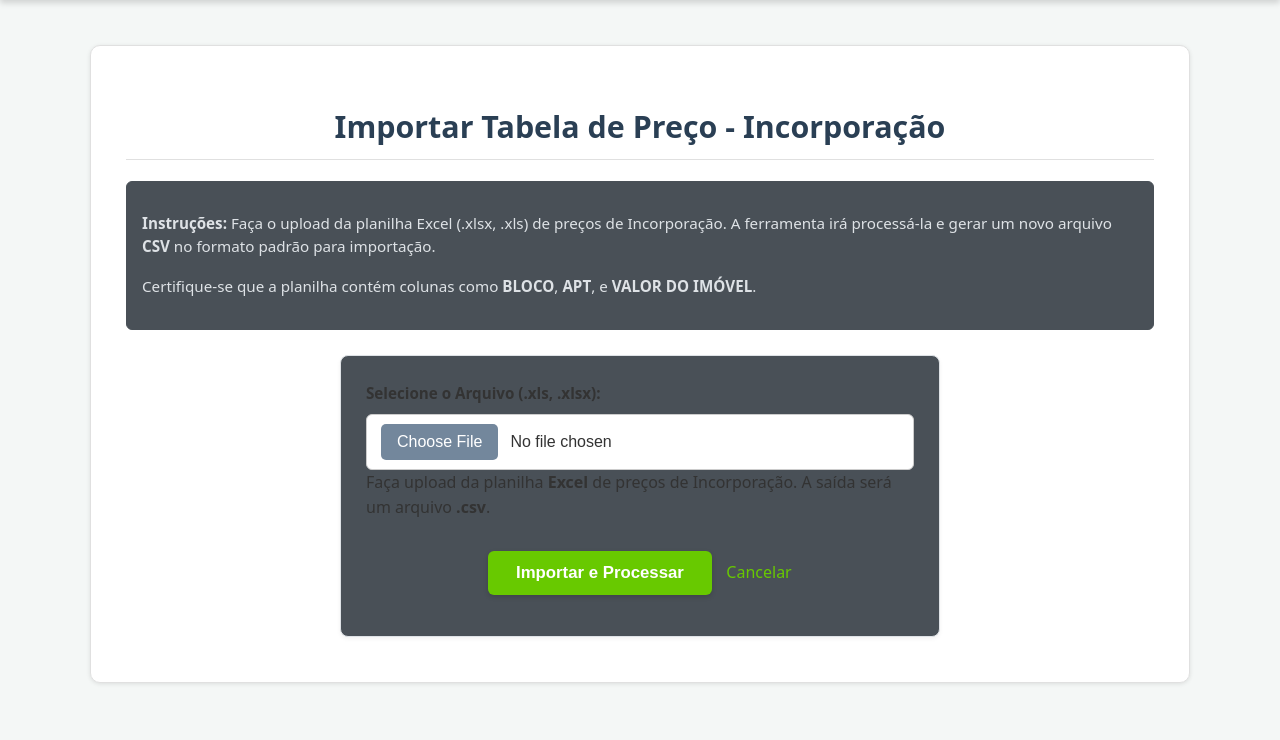
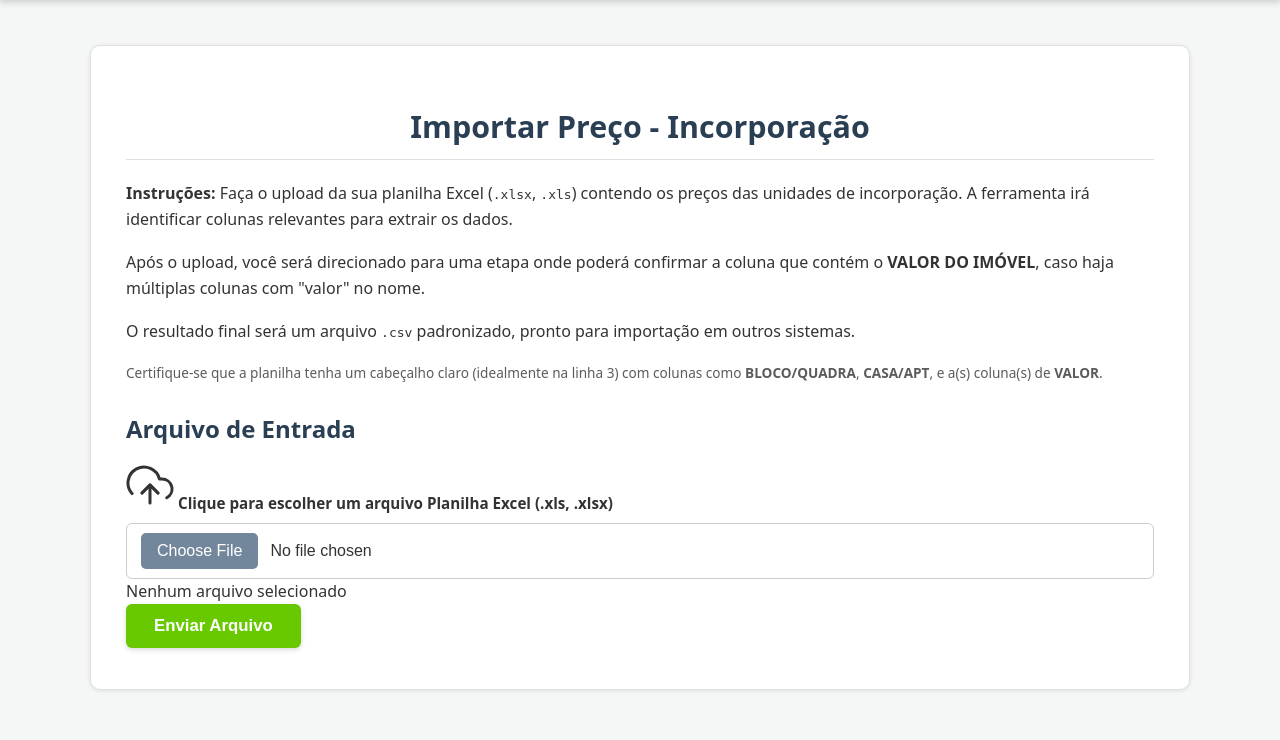
Before and after one commit to Timesistemaimobi/SISTEMA-WEB-DE-LANCAMENTO, a Flask app: page /importacao-preco-incorporacao in a window 1280 px wide. Shown: the part 60-800 px from the top of the page. Run offline with Flask 3, Linux system fonts and the light colour scheme.

Commit message:
Update importacao_preco_incorporacao.html
- ESTILIZAÇÃO 2.0

```diff
--- a/templates/importacao_preco_incorporacao.html
+++ b/templates/importacao_preco_incorporacao.html
@@ -1,104 +1,128 @@
-{# templates/importacao_preco_incorporacao.html #} {% extends 'base.html' %} {%
-block title %}Importar Tabela Preço - Incorporação{% endblock %} {% block styles
-%} {{ super() }} {# Você pode adicionar estilos específicos aqui se precisar #}
-<style>
-  .description {
-    background-color: #495057;
-    color: #dee2e6;
-    border: 1px solid #495057;
-    padding: 15px;
-    border-radius: 6px;
-    margin-bottom: 25px;
-    font-size: 0.95em;
-    line-height: 1.5;
-  }
-  .form-container {
-    max-width: 600px;
-    margin: 20px auto;
-    padding: 25px;
-    background-color: #495057;
-    border: 1px solid #dee2e6;
-    border-radius: 8px;
-    box-shadow: 0 2px 4px rgba(0, 0, 0, 0.05);
-  }
-</style>
-{% endblock %} {% block content %}
-<div class="container mt-4">
-  <h1>Importar Tabela de Preço - Incorporação</h1>
+{# templates/importacao_preco_incorporacao.html #}
+{% extends 'base.html' %}
 
-  <div class="description">
+{% block title %}Importar Preço - Incorporação{% endblock %}
+
+{% block styles %}
+{{ super() }}
+{# Não são necessários estilos CSS específicos aqui se tudo foi movido para styles.css
+   e as classes reutilizadas são suficientes.
+   Apenas se houver alguma variação MUITO pequena SÓ para esta página.
+#}
+{% endblock %}
+
+{% block content %}
+<div class="container page-container">
+  <h1>Importar Preço - Incorporação</h1>
+
+  <div class="tool-description-box"> {# REUTILIZA A CLASSE #}
     <p>
-      <strong>Instruções:</strong> Faça o upload da planilha Excel (.xlsx, .xls)
-      de preços de Incorporação. A ferramenta irá processá-la e gerar um novo
-      arquivo <strong>CSV</strong> no formato padrão para importação.
+      <strong>Instruções:</strong> Faça o upload da sua planilha Excel (<code>.xlsx</code>, <code>.xls</code>) contendo os preços das unidades de incorporação.
+      A ferramenta irá identificar colunas relevantes para extrair os dados.
     </p>
     <p>
-      Certifique-se que a planilha contém colunas como <strong>BLOCO</strong>,
-      <strong>APT</strong>, e <strong>VALOR DO IMÓVEL</strong>.
+      Após o upload, você será direcionado para uma etapa onde poderá confirmar a coluna que contém o <strong>VALOR DO IMÓVEL</strong>, caso haja múltiplas colunas com "valor" no nome.
     </p>
-    {# Simplifiquei a lista #}
+    <p>
+      O resultado final será um arquivo <code>.csv</code> padronizado, pronto para importação em outros sistemas.
+    </p>
+    <p>
+      <small>Certifique-se que a planilha tenha um cabeçalho claro (idealmente na linha 3) com colunas como <strong>BLOCO/QUADRA</strong>, <strong>CASA/APT</strong>, e a(s) coluna(s) de <strong>VALOR</strong>.</small>
+    </p>
   </div>
 
-  {# Bloco para exibir mensagens flash #} {% with messages =
-  get_flashed_messages(with_categories=true) %} {% if messages %} {% for
-  category, message in messages %}
-  <div
-    class="alert alert-{{ category if category != 'message' else 'info' }} alert-dismissible fade show"
-    role="alert"
-  >
-    {{ message }}
-    <button
-      type="button"
-      class="btn-close"
-      data-bs-dismiss="alert"
-      aria-label="Close"
-    ></button>
-  </div>
-  {% endfor %} {% endif %} {% endwith %}
+  {# Mensagens Flash já são tratadas pelo base.html, não precisa repetir aqui
+     A menos que você queira um posicionamento diferente SÓ para esta página.
+     Se o base.html já tem o bloco de flash messages, ele será incluído.
+  #}
 
-  <div class="form-container">
+  <div class="upload-form-section"> {# REUTILIZA A CLASSE #}
+    <h2>Arquivo de Entrada</h2>
     <form
       method="post"
       enctype="multipart/form-data"
       action="{{ url_for('importacao_preco_incorporacao_tool') }}"
+      id="uploadFormPrecoIncorp" {# ID único para o formulário #}
     >
-      <div class="mb-3">
-        {# Mostra as extensões permitidas dinamicamente #}
-        <label for="arquivo_entrada_incorp" class="form-label"
-          ><strong
-            >Selecione o Arquivo ({% for ext in ALLOWED_EXTENSIONS %}.{{ ext
-            }}{% if not loop.last %}, {% endif %}{% endfor %}):</strong
-          ></label
+      {{ form.csrf_token if form and form.csrf_token }}
+
+      <div class="file-input-wrapper"> {# REUTILIZA A CLASSE #}
+        <label
+          for="arquivo_entrada_preco_incorp" {# ID DIFERENTE para o input/label #}
+          class="custom-file-upload" {# REUTILIZA A CLASSE #}
+          id="fileUploadLabelPrecoIncorp" {# ID DIFERENTE para o JS #}
         >
-        {# O accept ainda pode listar todos, mas a descrição foca no Excel como
-        entrada principal #}
+          <span class="upload-icon">
+            {# Ícone SVG de Upload (mesmo dos formatadores) #}
+            <svg xmlns="http://www.w3.org/2000/svg" width="48" height="48" viewBox="0 0 24 24" fill="none" stroke="currentColor" stroke-width="1.5" stroke-linecap="round" stroke-linejoin="round" class="feather feather-upload-cloud">
+              <polyline points="16 16 12 12 8 16"></polyline><line x1="12" y1="12" x2="12" y2="21"></line><path d="M20.39 18.39A5 5 0 0 0 18 9h-1.26A8 8 0 1 0 3 16.3"></path><polyline points="16 16 12 12 8 16"></polyline>
+            </svg>
+          </span>
+          <span class="upload-text">Clique para escolher um arquivo</span>
+          <span class="upload-hint">
+            Planilha Excel ({% for ext in ALLOWED_EXTENSIONS %}.{{ ext }}{% if not loop.last %}, {% endif %}{% endfor %})
+          </span>
+        </label>
         <input
           type="file"
-          class="form-control"
-          id="arquivo_entrada_incorp"
-          name="arquivo_entrada"
+          id="arquivo_entrada_preco_incorp" {# ID DIFERENTE #}
+          name="arquivo_entrada" {# O name DEVE ser o mesmo que o Flask espera #}
           accept="{% for ext in ALLOWED_EXTENSIONS %}.{{ ext }}{% if not loop.last %},{% endif %}{% endfor %}"
           required
+          class="hidden-file-input" {# Adiciona classe para esconder #}
         />
-        <div class="form-text">
-          Faça upload da planilha <strong>Excel</strong> de preços de
-          Incorporação. A saída será um arquivo <strong>.csv</strong>.
-        </div>
+        <div id="file-name-display-preco-incorp" class="file-name-display">Nenhum arquivo selecionado</div> {# ID DIFERENTE, classe comum #}
       </div>
 
-      <div style="text-align: center; margin-top: 30px">
-        <button type="submit" class="btn btn-primary btn-lg">
-          <i class="fas fa-upload me-2"></i> Importar e Processar
+      <div class="submit-button-wrapper"> {# REUTILIZA A CLASSE #}
+        <button type="submit" class="btn btn-primary btn-lg"> {# Reutiliza classes de botão #}
+          <i class="fas fa-file-invoice-dollar"></i> {# Ícone diferente, ex: para preço/valor #}
+          Enviar Arquivo
         </button>
-        <a
-          href="{{ url_for('home') }}"
-          class="btn btn-secondary btn-lg"
-          style="margin-left: 10px"
-          >Cancelar</a
-        >
+        {# O botão Cancelar pode ser estilizado de forma diferente ou removido se o menu de navegação for suficiente #}
+        {# <a href="{{ url_for('home') }}" class="btn btn-outline-secondary btn-lg" style="margin-left: 10px;">Cancelar</a> #}
       </div>
     </form>
   </div>
 </div>
-{% endblock %} {% block scripts %} {{ super() }} {# Adicione JS aqui se
-necessário #} {% endblock %}
+{% endblock %}
+
+{% block scripts %}
+{{ super() }}
+<script>
+document.addEventListener('DOMContentLoaded', function() {
+  const fileInput = document.getElementById('arquivo_entrada_preco_incorp'); // Usa o ID específico
+  const fileNameDisplay = document.getElementById('file-name-display-preco-incorp');
+  const fileUploadLabel = document.getElementById('fileUploadLabelPrecoIncorp');
+
+  if (fileInput && fileNameDisplay) {
+    fileInput.addEventListener('change', function() {
+      if (fileInput.files.length > 0) {
+        fileNameDisplay.textContent = fileInput.files[0].name;
+      } else {
+        fileNameDisplay.textContent = 'Nenhum arquivo selecionado';
+      }
+    });
+  }
+
+  if (fileUploadLabel) { // JS para drag & drop (mantém consistência)
+    fileUploadLabel.addEventListener('dragover', function(event) {
+      event.preventDefault();
+      fileUploadLabel.classList.add('dragging');
+    });
+    fileUploadLabel.addEventListener('dragleave', function() {
+      fileUploadLabel.classList.remove('dragging');
+    });
+    fileUploadLabel.addEventListener('drop', function(event) {
+      event.preventDefault();
+      fileUploadLabel.classList.remove('dragging');
+      // if (event.dataTransfer.files.length > 0) {
+      //   fileInput.files = event.dataTransfer.files;
+      //   const changeEvent = new Event('change');
+      //   fileInput.dispatchEvent(changeEvent);
+      // }
+    });
+  }
+});
+</script>
+{% endblock %}
```
